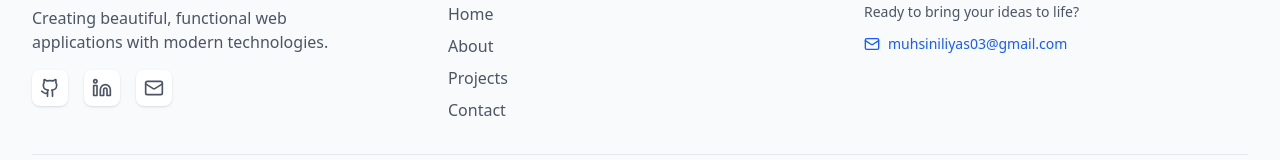
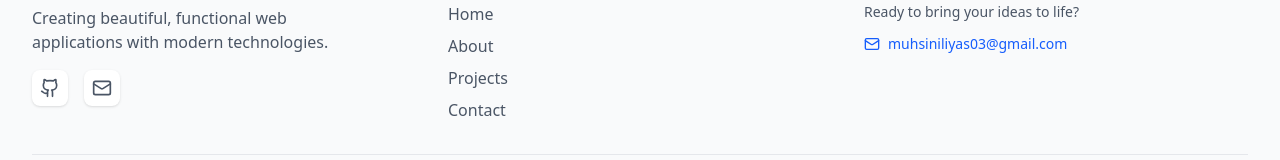
Before and after one commit to muhsiniliyas/Portfolio-resume, a React (Vite) app: page / in a window 1280 px wide. Shown: the part 4042-4202 px from the top of the page. Built offline with nearby package versions, Linux system fonts and the light colour scheme.

Commit message:
Update Footer.jsx

```diff
--- a/src/components/layout/Footer.jsx
+++ b/src/components/layout/Footer.jsx
@@ -1,14 +1,13 @@
 // src/components/layout/Footer.jsx
 import React from 'react';
 import { motion } from 'framer-motion';
-import { Heart, Github, Linkedin, Mail, ArrowUp } from 'lucide-react';
+import { Heart, Github, Mail, ArrowUp } from 'lucide-react';
 
 const Footer = () => {
   const currentYear = new Date().getFullYear();
 
   const socialLinks = [
     { icon: Github, href: "https://github.com/muhsiniliyas", label: "GitHub" },
-    { icon: Linkedin, href: "https://linkedin.com/in/yourusername", label: "LinkedIn" },
     { icon: Mail, href: "mailto:muhsiniliyas03@gmail.com", label: "Email" }
   ];
 
```
